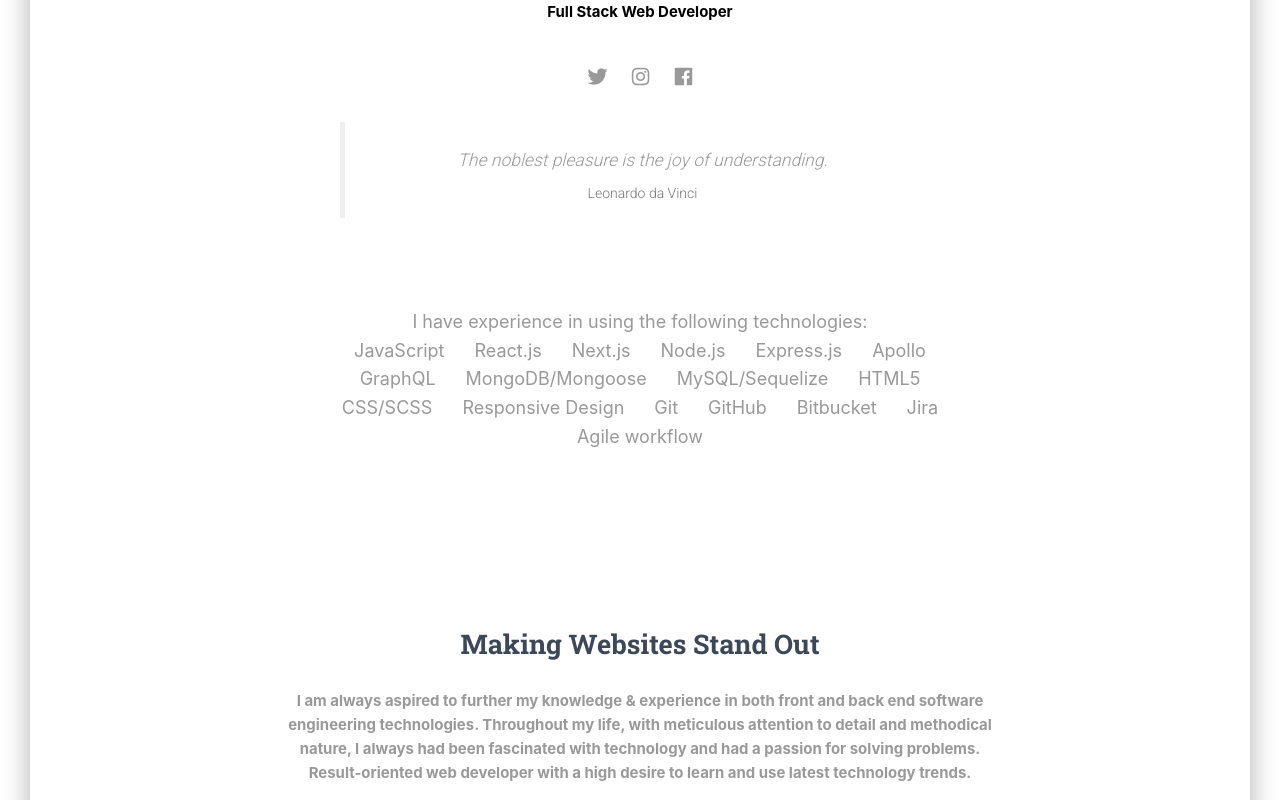
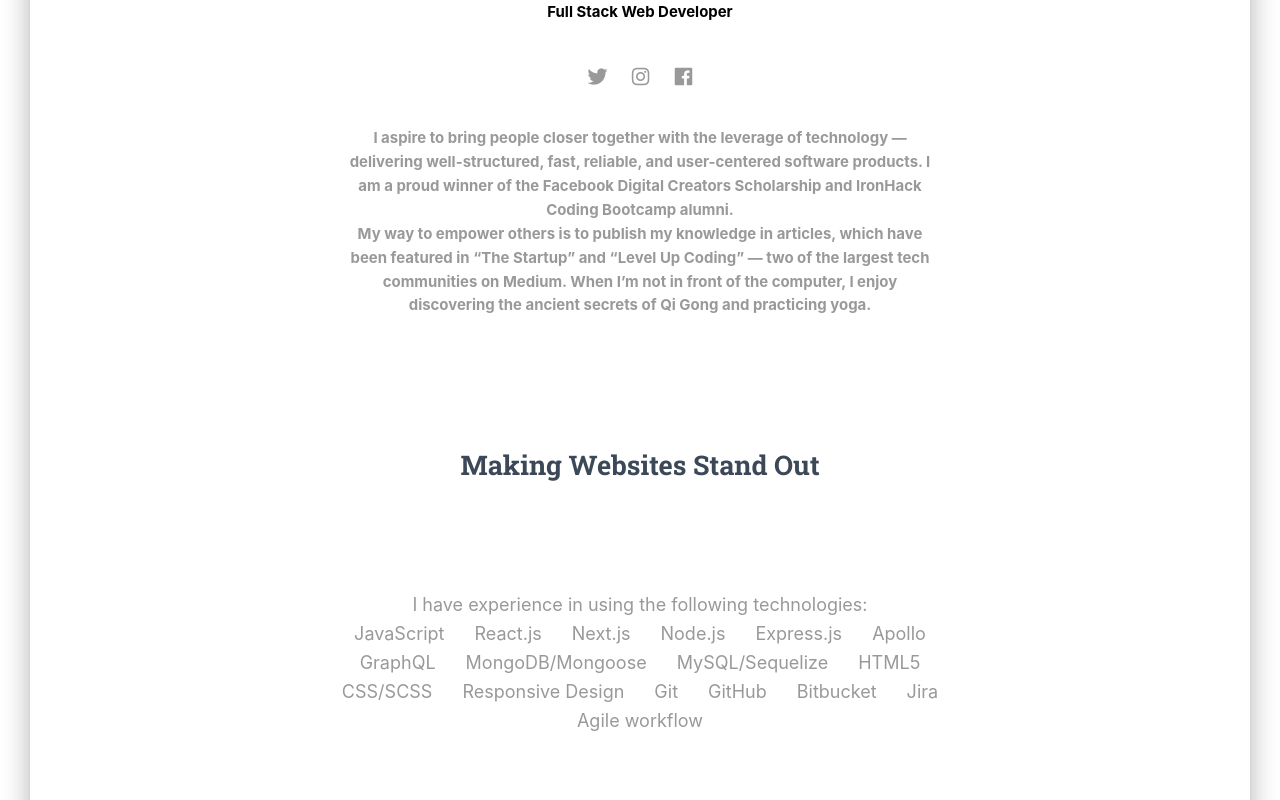
Before and after one commit to arstrel/nextjs-blog, a Next.js app: page / in a window 1280 px wide. Shown: the part 520-1320 px from the top of the page. Built offline with nearby package versions, Linux system fonts and the light colour scheme.

Commit message:
progress

```diff
--- a/components/GoalsSection.js
+++ b/components/GoalsSection.js
@@ -1,19 +1,21 @@
-import React from "react";
+import React from 'react';
 // @material-ui/core components
-import { makeStyles } from "@material-ui/core/styles";
+import { makeStyles } from '@material-ui/core/styles';
 
 // @material-ui/icons
-import GroupWork from "@material-ui/icons/GroupWork";
-import VerifiedUser from "@material-ui/icons/VerifiedUser";
-import Fingerprint from "@material-ui/icons/Fingerprint";
+import GroupWork from '@material-ui/icons/GroupWork';
+import VerifiedUser from '@material-ui/icons/VerifiedUser';
+import Fingerprint from '@material-ui/icons/Fingerprint';
 // core components
-import GridContainer from "./GridContainer.js";
-import GridItem from "./GridItem.js";
-import InfoArea from "./InfoArea.js";
+import GridContainer from './GridContainer.js';
+import GridItem from './GridItem.js';
+import InfoArea from './InfoArea.js';
+import { skillset } from '../lib/constants';
 
-import styles from "../styles/goalsStyle.js";
+import stylesProfile from '../styles/profilePage.js';
+import stylesGoals from '../styles/goalsStyle.js';
 
-const useStyles = makeStyles(styles);
+const useStyles = makeStyles({ ...stylesGoals, ...stylesProfile });
 
 export default function GoalsSection() {
   const classes = useStyles();
@@ -22,14 +24,18 @@ export default function GoalsSection() {
       <GridContainer justify="center">
         <GridItem xs={12} sm={12} md={8}>
           <h2 className={classes.title}>Making Websites Stand Out</h2>
-          <h5 className={classes.description}>
-            I am always aspired to further my knowledge & experience in both
-            front and back end software engineering technologies. Throughout my
-            life, with meticulous attention to detail and methodical nature, I
-            always had been fascinated with technology and had a passion for
-            solving problems. Result-oriented web developer with a high desire
-            to learn and use latest technology trends.
-          </h5>
+          <div className={classes.description}>
+            <div className={classes.section}>
+              I have experience in using the following technologies:
+              <GridContainer className={classes.techItemsContainer}>
+                {skillset.map((el, i) => (
+                  <GridItem key={i} className={classes.techListItem}>
+                    {el}
+                  </GridItem>
+                ))}
+              </GridContainer>
+            </div>
+          </div>
         </GridItem>
       </GridContainer>
       <div>
--- /dev/null
+++ b/components/Typography/Muted.js
@@ -0,0 +1,23 @@
+import React from "react";
+// nodejs library to set properties for components
+import PropTypes from "prop-types";
+// @material-ui/core components
+import { makeStyles } from "@material-ui/core/styles";
+// core components
+import styles from "../../styles/typographyStyle.js";
+
+const useStyles = makeStyles(styles);
+
+export default function Muted(props) {
+  const classes = useStyles();
+  const { children } = props;
+  return (
+    <div className={classes.defaultFontStyle + " " + classes.mutedText}>
+      {children}
+    </div>
+  );
+}
+
+Muted.propTypes = {
+  children: PropTypes.node
+};
--- a/components/Quote.js
+++ b/components/Typography/Quote.js
@@ -4,7 +4,7 @@ import PropTypes from "prop-types";
 // @material-ui/core components
 import { makeStyles } from "@material-ui/core/styles";
 // core components
-import styles from "../styles/typographyStyle.js";
+import styles from "../../styles/typographyStyle.js";
 
 const useStyles = makeStyles(styles);
 
--- /dev/null
+++ b/lib/constants.js
@@ -0,0 +1,21 @@
+const skillset = [
+  'JavaScript',
+  'React.js',
+  'Next.js',
+  'Node.js',
+  'Express.js',
+  'Apollo',
+  'GraphQL',
+  'MongoDB/Mongoose',
+  'MySQL/Sequelize',
+  'HTML5',
+  'CSS/SCSS',
+  'Responsive Design',
+  'Git',
+  'GitHub',
+  'Bitbucket',
+  'Jira',
+  'Agile workflow',
+];
+
+export { skillset };
--- a/pages/index.js
+++ b/pages/index.js
@@ -1,23 +1,24 @@
-import React from "react";
+import React from 'react';
 // nodejs library that concatenates classes
-import classNames from "classnames";
+import classNames from 'classnames';
 // @material-ui/core components
-import { makeStyles } from "@material-ui/core/styles";
+import { makeStyles } from '@material-ui/core/styles';
 
 // core components
-import Header from "../components/Header.js";
-import Footer from "../components/Footer.js";
-import Button from "../components/Button.js";
-import GridContainer from "../components/GridContainer.js";
-import GridItem from "../components/GridItem.js";
-import HeaderLinks from "../components/HeaderLinks.js";
-import Parallax from "../components/Parallax.js";
-import GoalsSection from "../components/GoalsSection.js";
-import ProjectsSection from "../components/ProjectsSection.js";
-import Quote from "../components/Quote.js";
+import Header from '../components/Header.js';
+import Footer from '../components/Footer.js';
+import Button from '../components/Button.js';
+import GridContainer from '../components/GridContainer.js';
+import GridItem from '../components/GridItem.js';
+import HeaderLinks from '../components/HeaderLinks.js';
+import Parallax from '../components/Parallax.js';
+import GoalsSection from '../components/GoalsSection.js';
+import ProjectsSection from '../components/ProjectsSection.js';
+import Typography from '../components/Typography/Muted';
 
-import stylesProfile from "../styles/profilePage.js";
-import stylesGoals from "../styles/goalsStyle.js";
+import stylesProfile from '../styles/profilePage.js';
+import stylesGoals from '../styles/goalsStyle.js';
+import { skillset } from '../lib/constants';
 
 const useStyles = makeStyles({ ...stylesGoals, ...stylesProfile });
 
@@ -30,6 +31,7 @@ export default function ProfilePage(props) {
     classes.imgFluid
   );
   const navImageClasses = classNames(classes.imgRounded, classes.imgGallery);
+
   return (
     <div>
       <Header
@@ -39,7 +41,7 @@ export default function ProfilePage(props) {
         fixed
         changeColorOnScroll={{
           height: 200,
-          color: "white",
+          color: 'white',
         }}
         {...rest}
       />
@@ -67,7 +69,7 @@ export default function ProfilePage(props) {
                       href="https://www.twitter.com/arstrel/"
                       target="_blank"
                     >
-                      <i className={"fab fa-twitter"} />
+                      <i className={'fab fa-twitter'} />
                     </Button>
                     <Button
                       justIcon
@@ -76,7 +78,7 @@ export default function ProfilePage(props) {
                       href="https://www.instagram.com/timberto/"
                       target="_blank"
                     >
-                      <i className={"fab fa-instagram"} />
+                      <i className={'fab fa-instagram'} />
                     </Button>
                     <Button
                       justIcon
@@ -85,39 +87,26 @@ export default function ProfilePage(props) {
                       href="https://www.facebook.com/arstrels"
                       target="_blank"
                     >
-                      <i className={"fab fa-facebook"} />
+                      <i className={'fab fa-facebook'} />
                     </Button>
                   </div>
                 </div>
               </GridItem>
             </GridContainer>
             <div className={classes.description}>
-              <Quote
-                text="The noblest pleasure is the joy of understanding."
-                author="Leonardo da Vinci"
-              />
-              <div className={classes.section}>
-                I have experience in using the following technologies:
-                <GridContainer className={classes.techItemsContainer}>
-                  <GridItem className={classes.techListItem}>JavaScript</GridItem>
-                  <GridItem className={classes.techListItem}>React.js</GridItem>
-                  <GridItem className={classes.techListItem}>Next.js</GridItem>
-                  <GridItem className={classes.techListItem}>Node.js</GridItem>
-                  <GridItem className={classes.techListItem}>Express.js</GridItem>
-                  <GridItem className={classes.techListItem}>Apollo</GridItem>
-                  <GridItem className={classes.techListItem}>GraphQL</GridItem>
-                  <GridItem className={classes.techListItem}>MongoDB/Mongoose</GridItem>
-                  <GridItem className={classes.techListItem}>MySQL/Sequelize</GridItem>
-                  <GridItem className={classes.techListItem}>HTML5</GridItem>
-                  <GridItem className={classes.techListItem}>CSS/SCSS</GridItem>
-                  <GridItem className={classes.techListItem}>Responsive Design</GridItem>
-                  <GridItem className={classes.techListItem}>Git</GridItem>
-                  <GridItem className={classes.techListItem}>GitHub</GridItem>
-                  <GridItem className={classes.techListItem}>Bitbucket</GridItem>
-                  <GridItem className={classes.techListItem}>Jira</GridItem>
-                  <GridItem className={classes.techListItem}>Agile workflow</GridItem>
-                </GridContainer>
-              </div>
+              <h5>
+                I aspire to bring people closer together with the leverage of
+                technology — delivering well-structured, fast, reliable, and
+                user-centered software products. I am a proud winner of the
+                Facebook Digital Creators Scholarship and IronHack Coding
+                Bootcamp alumni.
+                <br />
+                My way to empower others is to publish my knowledge in articles,
+                which have been featured in “The Startup” and “Level Up Coding”
+                — two of the largest tech communities on Medium. When I’m not in
+                front of the computer, I enjoy discovering the ancient secrets
+                of Qi Gong and practicing yoga.
+              </h5>
             </div>
             <GoalsSection />
             <ProjectsSection />
```
Also changed, not shown: components/Typography/Small.js (added, +23 -0 lines).
